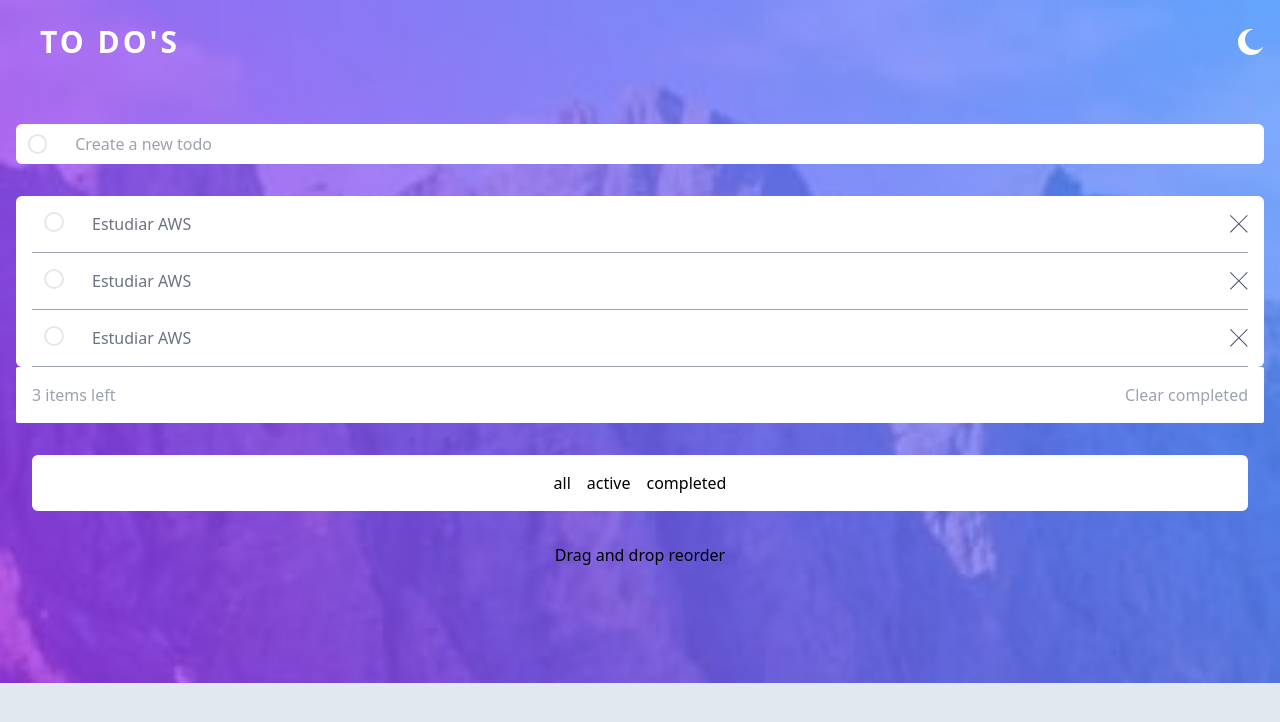
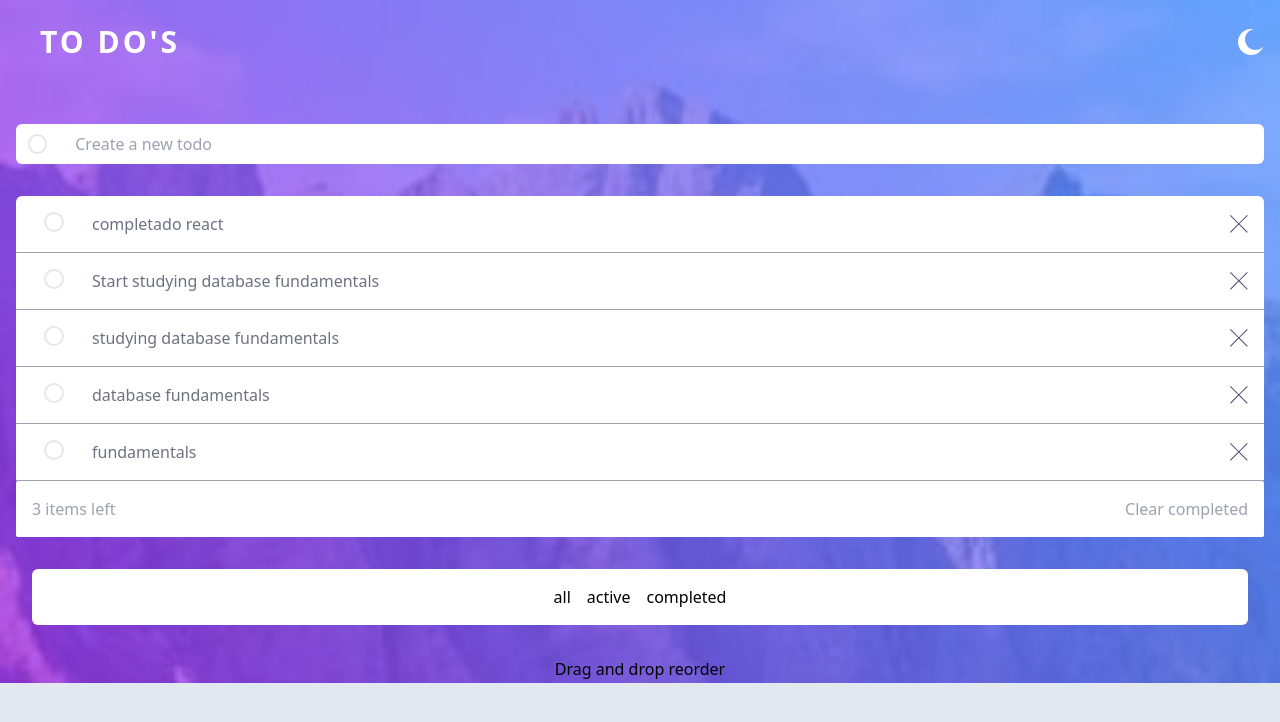
Before and after one commit to ferguzmanv/todo-dev, a React (Vite) app: page / in a window 1280 px wide. Shown: the top 722 px of the page. Built offline with nearby package versions, Linux system fonts and the light colour scheme.

Commit message:
components with State

```diff
--- a/src/App.jsx
+++ b/src/App.jsx
@@ -1,11 +1,30 @@
-import React from 'react';
+import { useState } from 'react';
 import Hearder from './components/Header.jsx';
 import TodoCreate from './components/TodoCreate.jsx';
 import TodoList from './components/TodoList.jsx';
 import TodoComputed from './components/TodoComputed.jsx';
 import TodoFilter from './components/TodoFilter.jsx';
 
+const initialStateTodo = [
+
+  {
+    id: 1,
+    title: "completado react",
+    completed: true,
+  },
+
+  { id: 1, title: "Start studying database fundamentals", completed: true },
+  { id: 2, title: "studying database fundamentals", completed: false },
+  { id: 3, title: "database fundamentals", completed: true },
+  { id: 4, title: "fundamentals", completed: false },
+
+
+];
+
 const App = () => {
+
+  const [todos, setTodos]= useState(initialStateTodo)
+
   return (
 
     <div className="bg-[url('assets/images/bg-mobile-light.jpg')]
@@ -17,7 +36,7 @@
 
         <TodoCreate />
 
-        <TodoList />
+        <TodoList todos={todos} />
 
         <TodoComputed />
 
--- /dev/null
+++ b/src/components/TodoItem.jsx
@@ -0,0 +1,23 @@
+import CrossIcon from "./crossIcon";
+
+const TodoItem = ({todo}) => {
+
+    const {id, title, completed}=todo
+
+    return (
+        <article className='flex gap-4 py-4 b-2 border-b-gray-400 border-b-[1.5px]'>
+            <button className="inline-block h-5 w-5 rounded-full border-2 mx-3"></button>
+            <p className="grow text-gray-500">
+                {title}
+            </p>
+            <button className='flex-none'>
+                <CrossIcon />
+            </button>
+        </article>
+
+
+    )
+
+}
+
+export default TodoItem;
--- a/src/components/TodoList.jsx
+++ b/src/components/TodoList.jsx
@@ -1,32 +1,16 @@
-import CrossIcon from "./crossIcon";
-const TodoList = () => {
+import TodoItem from "./TodoItem";
+
+
+const TodoList = ({todos}) => {
 
     return (
-        <div className="rounded-md bg-white px-4">
-            <article className='flex gap-4 py-4 b-2 border-b-gray-400 border-b-[1.5px]'>
-                <button className="inline-block h-5 w-5 rounded-full border-2 mx-3"></button>
-                <p className="grow text-gray-500">Estudiar AWS</p>
-                <button className='flex-none'>
-                    <CrossIcon />
-                </button>
-            </article>
+        <div className="mtb-8 rounded-t-md bg-white [&>article]:p-4">
+        {todos.map((todo) => (
+           <TodoItem key={todo.id} todo={todo}/>
+        ))}
 
-            <article className='flex gap-4 py-4 b-2 border-b-gray-400 border-b-[1.5px]'>
-                <button className="inline-block h-5 w-5 rounded-full border-2 mx-3"></button>
-                <p className="grow text-gray-500">Estudiar AWS</p>
-                <button className='flex-none'>
-                    <CrossIcon />
-                </button>
-            </article>
+        </div>
 
-            <article className='flex gap-4 py-4 b-2 border-b-gray-400 border-b-[1.5px]'>
-                <button className="inline-block h-5 w-5 rounded-full border-2 mx-3"></button>
-                <p className="grow text-gray-500">Estudiar AWS</p>
-                <button className='flex-none'>
-                    <CrossIcon />
-                </button>
-            </article>
-        </div>
     )
 
 };
```
